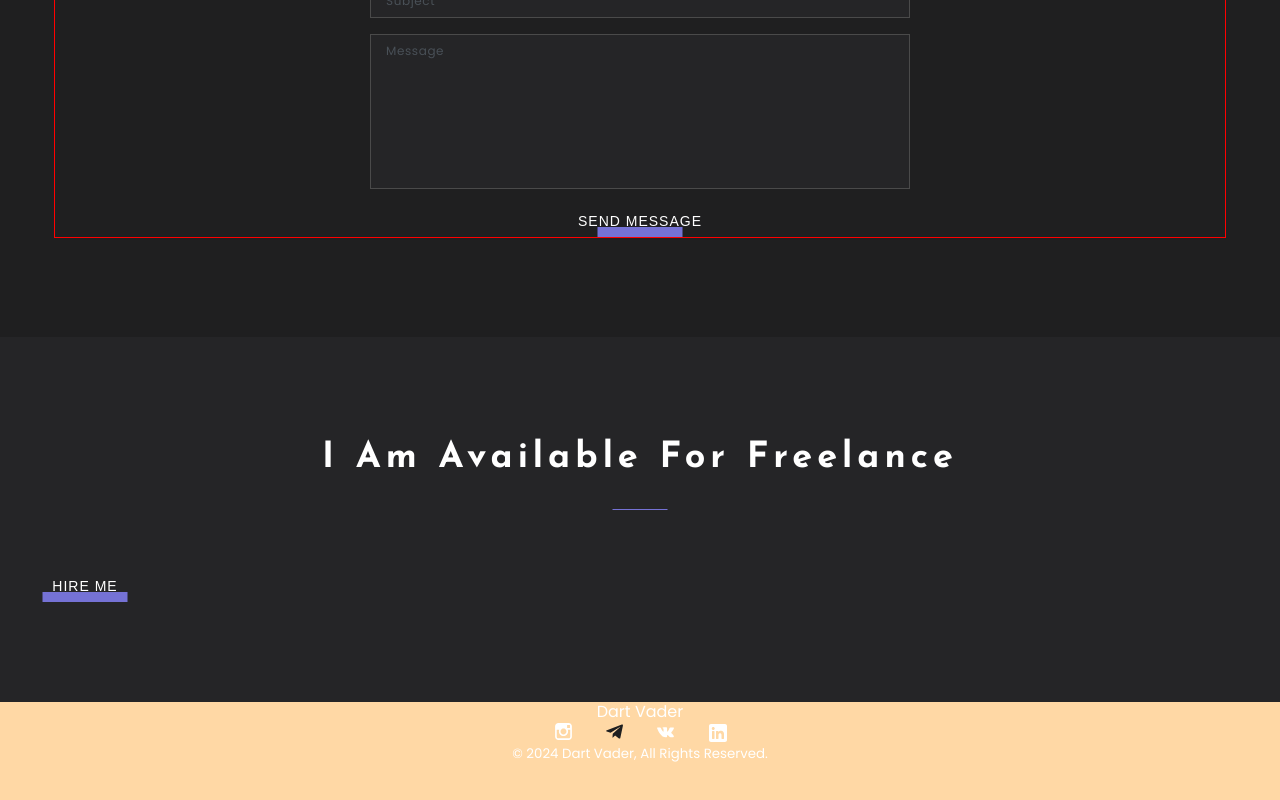
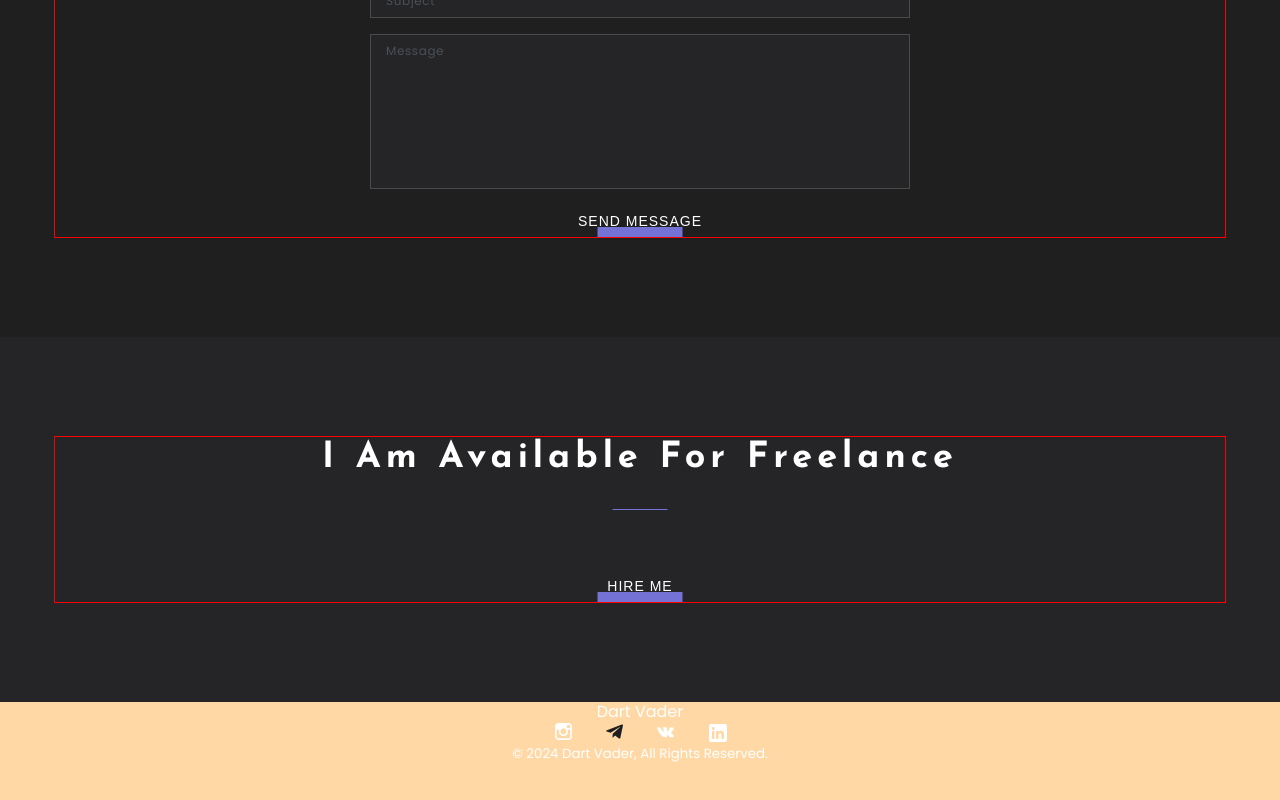
Before and after one commit to jan-web/portf-it-incubator, a React app: page / in a window 1280 px wide. Shown: the part 3657-4457 px from the top of the page. Built offline with nearby package versions, Linux system fonts and the light colour scheme.

Commit message:
feat: The block Slogan styled

```diff
--- a/src/layout/section/slogan/Slogan.tsx
+++ b/src/layout/section/slogan/Slogan.tsx
@@ -2,12 +2,20 @@ import React from 'react'
 import styled from 'styled-components'
 import { SectionTitle } from '../../../components/SectionTitle'
 import { Button } from '../../../components/Button'
+import { Container } from '../../../components/Container'
+import { FlexWrapper } from '../../../components/FlexWrapper'
 
 export const Slogan = () => {
   return (
     <StyledSlogan>
-      <SectionTitle>I Am Available For Freelance</SectionTitle>
-      <Button>Hire me</Button>
+      <Container>
+        <FlexWrapper direction={'column'} align={'center'}>
+          <SectionTitle>I Am Available For Freelance</SectionTitle>
+          <Button>Hire me</Button>
+        </FlexWrapper>
+
+      </Container>
+
     </StyledSlogan>
   )
 }
```
